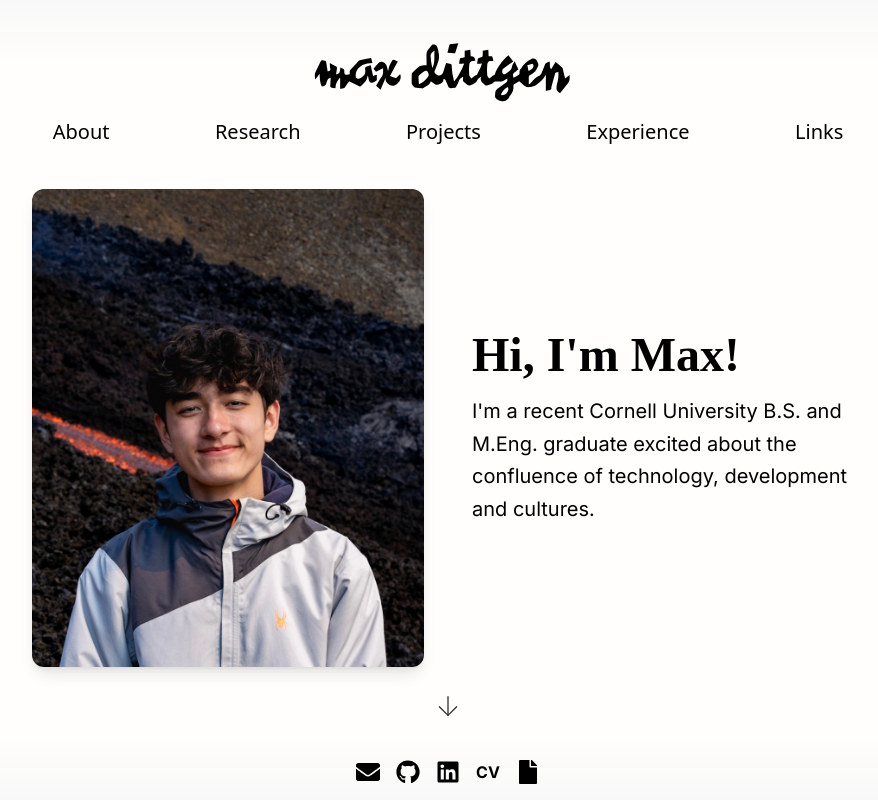
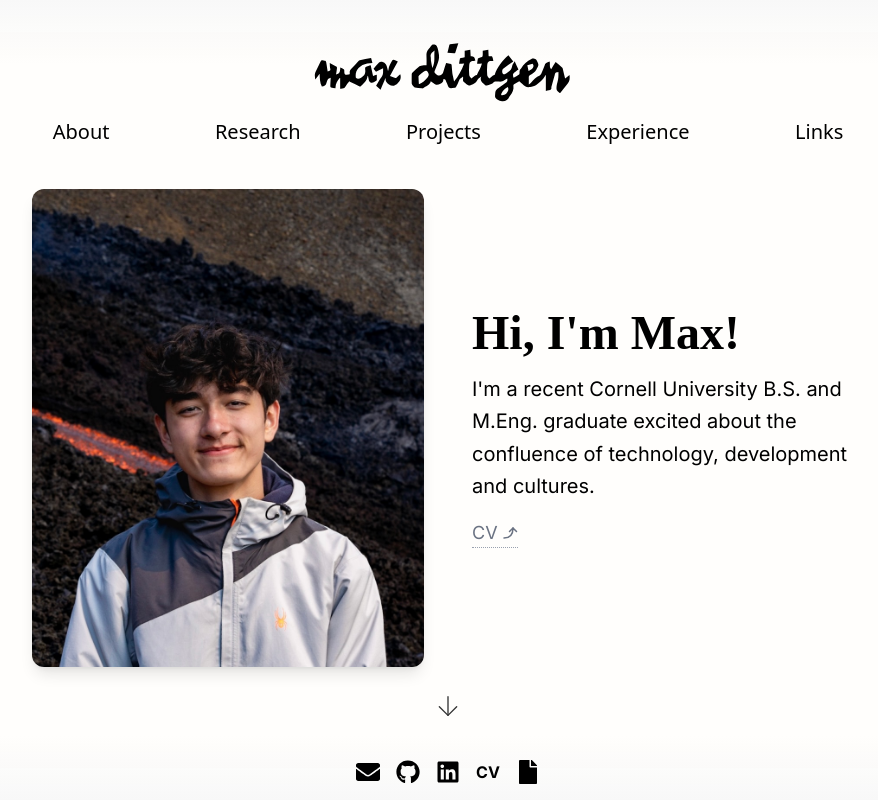
Before and after one commit to maxdittgen/maxdittgen-code, a React (Vite) app: page / in a window 1280 px wide. Shown: the whole page, without its empty margins (192-1070 px from the left). Built offline with nearby package versions, Linux system fonts and the light colour scheme; a web font is replaced by a local one.

Commit message:
add cv link to hero page

```diff
--- a/src/pages/Hero.tsx
+++ b/src/pages/Hero.tsx
@@ -52,6 +52,28 @@ const Hero: React.FC = () => {
             I'm a recent Cornell University B.S. and M.Eng. graduate excited about
             the confluence of technology, development and cultures.
           </p>
+          <a
+            href="/docs/Maximilian_Dittgen_CV.pdf"
+            target="_blank"
+            rel="noopener noreferrer"
+            className="mt-4 inline-flex items-center gap-1 text-lg text-gray-500 border-b border-dotted border-gray-400 transition-transform duration-200 hover:scale-110"
+          >
+            CV
+            {/* Curved upward arrow */}
+            <svg
+              viewBox="0 0 16 16"
+              className="w-4 h-4"
+              fill="none"
+              stroke="currentColor"
+              strokeWidth="1.5"
+              strokeLinecap="round"
+              strokeLinejoin="round"
+              aria-hidden="true"
+            >
+              <path d="M2 13c5 0 9-2.5 9-10" />
+              <path d="M7.5 6.5 11 3l3.5 3.5" />
+            </svg>
+          </a>
         </div>
       </div>
 
```
